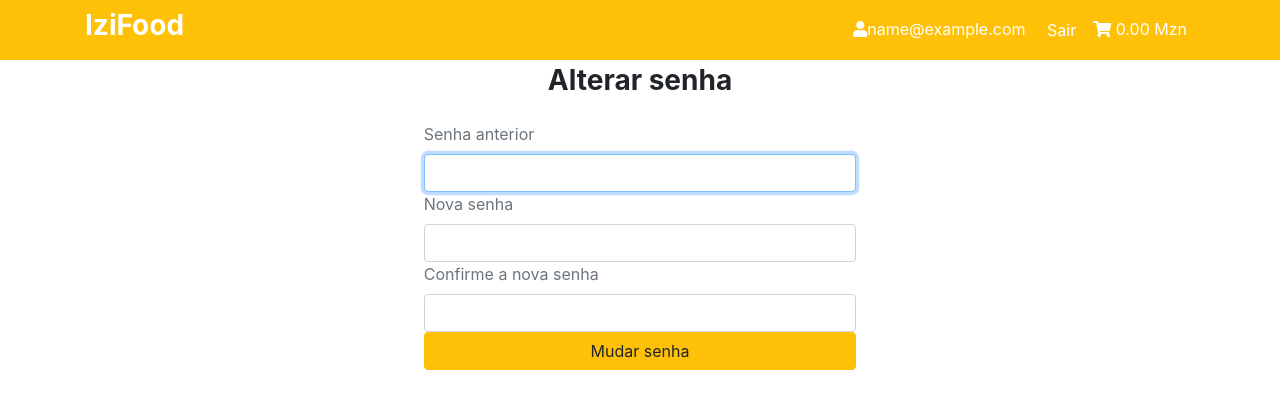
After one commit to corteisjr/Izifood, a Django app: page /accounts/password_change/ in a window 1280 px wide. The commit adds this page. Shown: the top 409 px of the page. Run offline with Django 3.2, Linux system fonts and the light colour scheme; the visitor is signed in with stand-in values (Sample User, id 1); parts of the project's set-up code (start-up, migrations or seed data) failed here and were passed over; some libraries are stand-ins or nearby versions.

Commit message:
feat: Password reset

```diff
--- /dev/null
+++ b/accounts/templates/accounts/password_change_form.html
@@ -0,0 +1,40 @@
+{% extends 'base.html' %}
+
+
+{% block title %}
+Trocar a senha
+{% endblock title %}
+
+
+{% block content %}
+
+{% if form.errors %}
+<div class="shadow-custom messages alert alert-danger col-lg-5 mx-auto text-center">
+    Impossível atualizar a senha.
+    Verifique as credenciais e tente novamente!!
+</div>
+{% endif %}
+
+<div class="card shadow-custom border-0 col-lg-5 mx-auto mb-3">
+    <h3 class="py-3 font-weight-bold text-grey text-center">
+        Alterar senha
+    </h3>
+    <form action="" method="post">
+        {% csrf_token %}
+        <div class="input-field">
+            <label for="old_password" class="text-muted">Senha anterior</label>
+            <input type="password" class="form-control" name="old_password" autofocus required id="id_old_password">
+        </div>
+        <div class="input-field">
+            <label for="new_password1" class="text-muted">Nova senha</label>
+            <input type="password" class="form-control" name="new_password1" autofocus required id="id_new_password1">
+        </div>
+        <div class="input-field">
+            <label for="new_password2" class="text-muted">Confirme a nova senha</label>
+            <input type="password" class="form-control" name="new_password2" autofocus required id="id_new_password2">
+        </div>
+        <button class="btn btn-block btn-warning mb-3" type="submit">Mudar senha</button>
+    </form>
+</div>
+
+{% endblock content %}
--- /dev/null
+++ b/accounts/templates/accounts/password_reset_email.html
@@ -0,0 +1,4 @@
+Recebemos uma solicitação para redefinir sua senha para o email {{email}}. Caso tenha sido você, clique no link abaixo
+para criar uma nova
+senha:
+{{protocol}}://{{domain}}{% url 'password_reset_confirm' uidb64=uid toke=token %}
--- a/accounts/urls.py
+++ b/accounts/urls.py
@@ -5,5 +5,10 @@ from django.contrib.auth import views as auth_views
 urlpatterns = [
     path('login/', auth_views.LoginView.as_view(), name='login'),
     path('logout/', auth_views.LogoutView.as_view(), name='logout'),
-    path('register/', views.register, name='register')
+    path('register/', views.register, name='register'),
+    path('password_change/', auth_views.PasswordChangeView.as_view(template_name='accounts/password_change_form.html'), name='password_change'),
+    path('password_change/done', auth_views.PasswordChangeDoneView.as_view(template_name='accounts/password_change_done.html'), name='password_change_done'),
+    path('password_reset/', auth_views.PasswordResetView.as_view(), name='password_reset'),
+    path('password_reset/done/', auth_views.PasswordResetDoneView.as_view(), name='password_reset_done'),
+
 ]
--- a/listings/templates/base.html
+++ b/listings/templates/base.html
@@ -38,15 +38,24 @@
                         </a>
                     </li>
                     <li class="nav-item">
-                        <a href="{% url 'logout'%}" class="nav-link text-white">
-                            <i class="fas fa-sign-in-out-alt"></i>Sair
-                        </a>
+                        <form method="POST" action="{% url 'logout' %}" style="display: inline;">
+                            {% csrf_token %}
+                            <button type="submit" class="nav-link btn btn-link text-white">
+                                <i class="fas fa-sign-in-out-alt"></i> Sair
+                            </button>
+                        </form>
                     </li>
                     {% else %}
                     <li class="nav-item">
                         <a href="{% url 'register' %}" class="nav-link text-white">
                             <i class="fa fa-user-plus"></i>
                             Registrar
+                        </a>
+                    </li>
+                    <li class="nav-item">
+                        <a href="{% url 'login' %}" class="nav-link text-white">
+                            <i class="fa fa-user"></i>
+                            Login
                         </a>
                     </li>
                     {% endif %}
```
Also changed, not shown: accounts/templates/accounts/password_change_done.html (added, +20 -0 lines), accounts/templates/accounts/password_reset_done.html (added, +20 -0 lines), accounts/templates/accounts/password_reset_form.html (added, +28 -0 lines).
